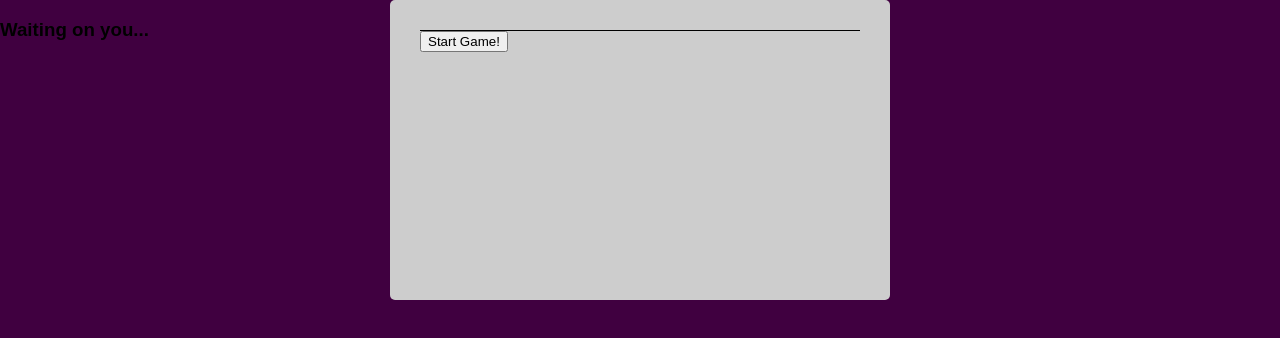
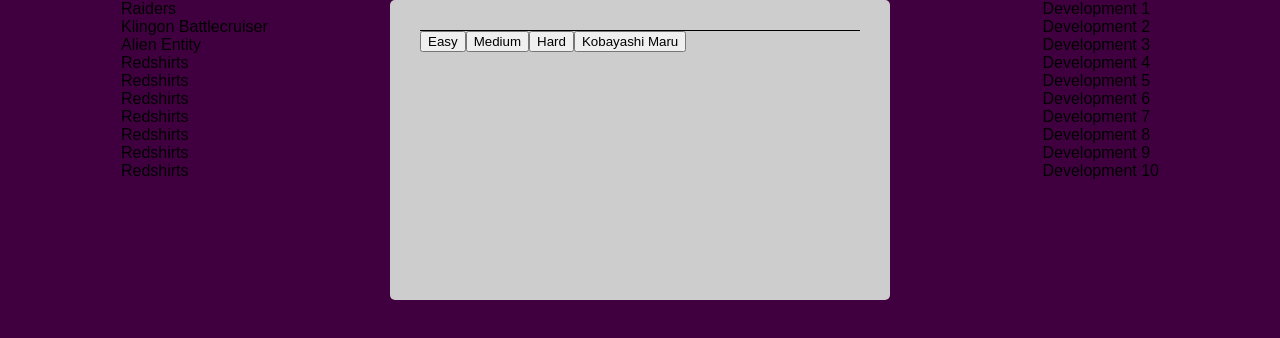
Before and after one commit to bodiddlie/star-trek-dice-game, a React (Create React App) app: page / in a window 1280 px wide. Shown: the top 338 px of the page. Built offline with nearby package versions, Linux system fonts and the light colour scheme.

Commit message:
got initial draw of developments working

```diff
--- /dev/null
+++ b/src/components/developments.jsx
@@ -0,0 +1,24 @@
+import React from 'react';
+import { connect } from 'react-redux';
+
+const Developments = props => {
+  const { developments } = props;
+
+  return (
+    <div>
+      {developments.map(d =>
+        <span key={d.id}>
+          {d.title}
+        </span>
+      )}
+    </div>
+  );
+};
+
+const mapStateToProps = state => {
+  return {
+    developments: state.developments.availableDevelopments,
+  };
+};
+
+export default connect(mapStateToProps)(Developments);
--- a/src/game.jsx
+++ b/src/game.jsx
@@ -4,14 +4,13 @@ import styled from 'styled-components';
 
 import { Modal } from './modal';
 import { tryChooseDifficulty } from './sagas/game-start';
+import Developments from './components/developments';
 
 const Game = props => {
   const { events, missions, developments, showDifficulty, chooseDifficulty } = props;
 
   return (
     <Container>
-      {showDifficulty && <h3>Waiting on you...</h3>}
-      {!showDifficulty &&
       <DeckGrid>
         <Deck>
           {events.map(e =>
@@ -34,10 +33,20 @@ const Game = props => {
             </span>
           )}
         </Deck>
-        </DeckGrid>}
+      </DeckGrid>
+      <Developments />
       <Modal show={showDifficulty}>
         <button type="button" onClick={() => chooseDifficulty(1)}>
-          Start Game!
+          Easy
+        </button>
+        <button type="button" onClick={() => chooseDifficulty(2)}>
+          Medium
+        </button>
+        <button type="button" onClick={() => chooseDifficulty(3)}>
+          Hard
+        </button>
+        <button type="button" onClick={() => chooseDifficulty(4)}>
+          Kobayashi Maru
         </button>
       </Modal>
     </Container>
--- /dev/null
+++ b/src/sagas/developments.js
@@ -0,0 +1,19 @@
+import { put, select } from 'redux-saga/effects';
+
+import { drawDevelopment, makeDevelopmentAvailable } from '../dux/developments';
+
+export function* startDevelopments() {
+  for (let i = 0; i < 3; i++) {
+    yield put(drawDevelopment());
+    const drawn = yield select(selectors.drawn);
+    yield put(makeDevelopmentAvailable(drawn));
+  }
+}
+
+//----------------------
+// SELECTORS
+//----------------------
+
+export const selectors = {
+  drawn: state => state.developments.drawnDevelopment,
+};
--- a/src/sagas/game-start.js
+++ b/src/sagas/game-start.js
@@ -1,7 +1,8 @@
-import { put, takeEvery } from 'redux-saga/effects';
+import { put, takeEvery, call } from 'redux-saga/effects';
 
 import { setDifficulty } from '../dux/game-state';
 import { eventActions, missionActions, developmentActions } from '../dux';
+import { startDevelopments } from './developments';
 
 //----------------------------------
 // ACTIONS
@@ -21,6 +22,7 @@ export function* chooseDifficulty(action) {
   yield put(eventActions.shuffleDeck());
   yield put(missionActions.shuffleDeck());
   yield put(developmentActions.shuffleDeck());
+  yield call(startDevelopments);
 }
 
 export function* watchChooseDifficulty() {
```
Also changed, not shown: 2 other files (tests, documents, lock files or other folders). Lines whose indentation alone changed are shown as unchanged.
